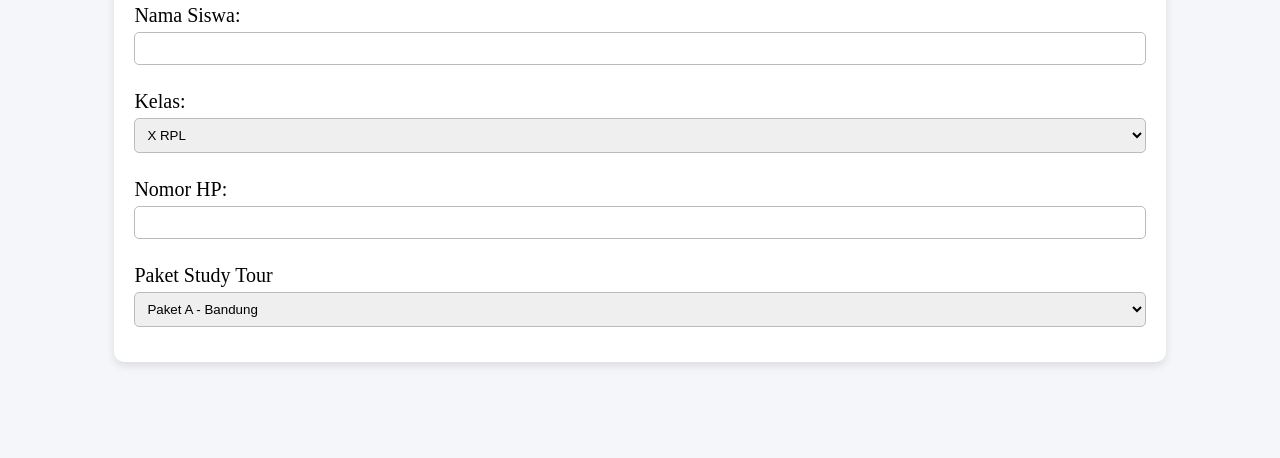
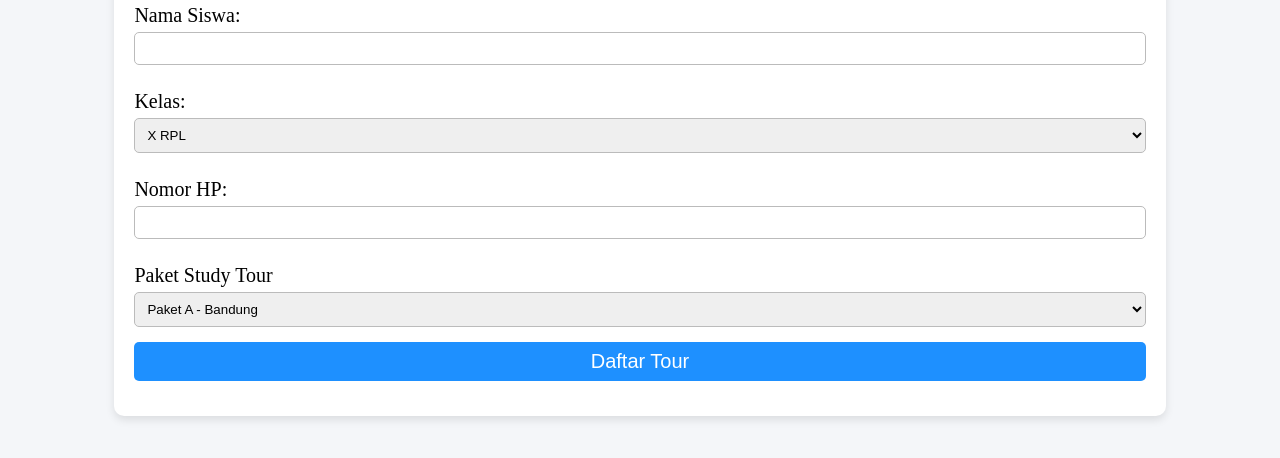
Before and after one commit to ihsanfaisal/latihan25267, a plain HTML site: page index.html in a window 1280 px wide. Shown: the part 108-566 px from the top of the page. Drawn offline with Linux system fonts and the light colour scheme.

Commit message:
Menambah tombol daftar tour

```diff
--- a/index.html
+++ b/index.html
@@ -32,13 +32,19 @@
       display: block;
       margin: 10px 0 5px;
     }
-    input, select {
+    input, select, button {
       width: 100%;
       padding: 8px;
       margin-bottom: 15px;
       border: 1px solid #bbb;
       border-radius: 5px;
       box-sizing: border-box;
+    }
+    button {
+      background: dodgerblue;
+      color: white;
+      font-size: 20px;
+      border: none;
     }
   </style>
 </head>
@@ -66,6 +72,8 @@
         <option value="">Paket B - Yogyakarta</option>
         <option value="">Paket C - Bali</option>
       </select>
+
+      <button type="submit">Daftar Tour</button>
     </form>
   </div>
 </body>
```
